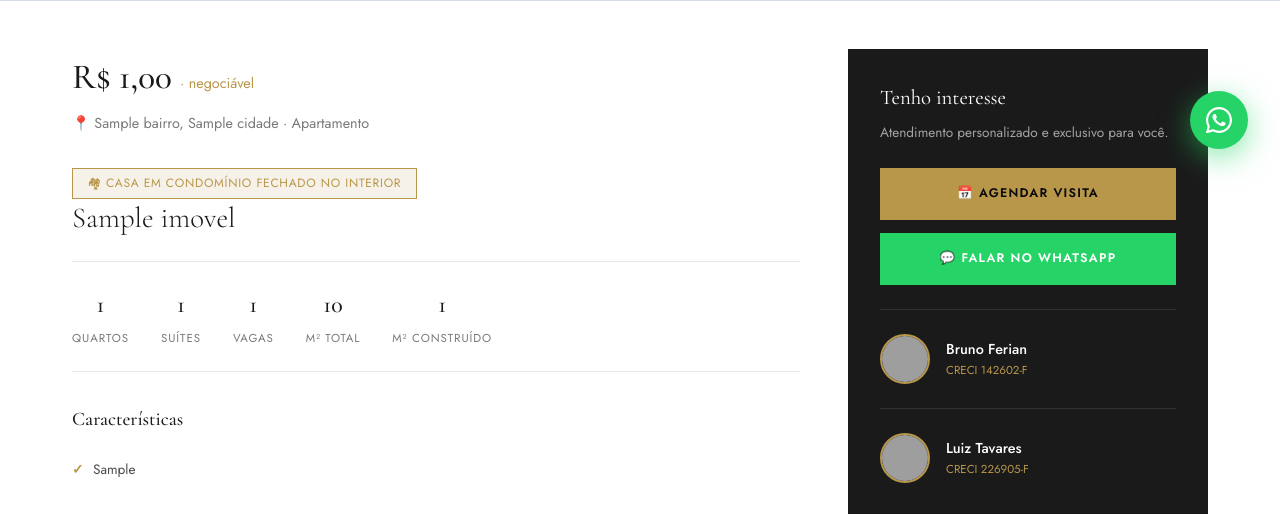
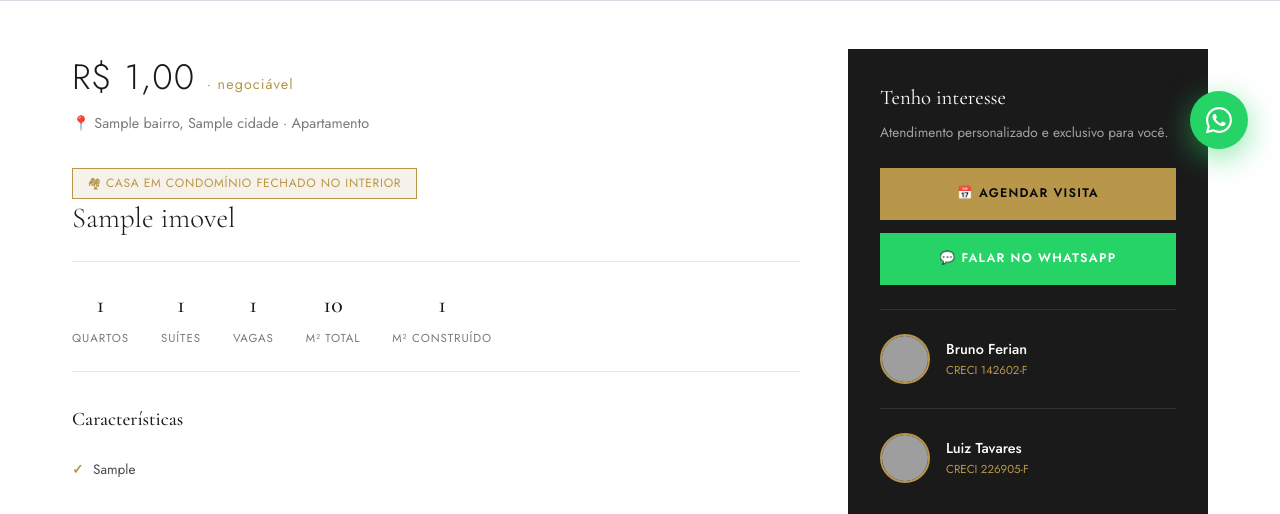
Before and after one commit to bferiandev/imoveis_project, a Django app: a page that uses templates/imoveis/detalhe.html in a window 1280 px wide. Shown: the part 619-1133 px from the top of the page. Run offline with Django 5.2, Linux system fonts and the light colour scheme; tables that the repository leaves empty hold one stand-in row (values such as "Sample post"); grey boxes marked "Sample" are stand-in pictures; some libraries are stand-ins or nearby versions; grey boxes are pictures that could not be loaded.

Commit message:
fix: alteração da fonte do valor do imóvel

```diff
--- a/templates/imoveis/detalhe.html
+++ b/templates/imoveis/detalhe.html
@@ -128,7 +128,7 @@
 /* ── DETAIL BODY ── */
 .detail-body { max-width: 1200px; margin: 0 auto; padding: 3rem 2rem; }
 .detail-grid { display: grid; grid-template-columns: 1fr 360px; gap: 3rem; }
-.detail-price { font-family: var(--font-serif); font-size: 2.2rem; font-weight: 500; color: var(--dark); margin-bottom: 0.4rem; }
+.detail-price { font-family: var(--font-sans); font-size: 2.2rem; font-weight: 300; color: var(--dark); margin-bottom: 0.4rem; letter-spacing: 0.03em; }
 .detail-loc { font-size: 0.9rem; color: var(--gray-500); margin-bottom: 1.5rem; }
 .detail-title { font-family: var(--font-serif); font-size: 1.8rem; font-weight: 300; color: var(--dark); margin-bottom: 1.5rem; line-height: 1.3; }
 .detail-specs { display: flex; gap: 2rem; padding: 1.5rem 0; border-top: 1px solid var(--gray-200); border-bottom: 1px solid var(--gray-200); margin-bottom: 2rem; flex-wrap: wrap; }
--- a/templates/imoveis/lista.html
+++ b/templates/imoveis/lista.html
@@ -24,7 +24,7 @@
 .prop-card:hover .card-img img{transform:scale(1.05)}
 .card-badge{position:absolute;top:1rem;left:1rem;background:var(--gold);color:var(--black);font-size:0.65rem;font-weight:600;letter-spacing:0.1em;text-transform:uppercase;padding:0.3rem 0.7rem}
 .card-body{padding:1.5rem}
-.card-price{font-family:var(--font-serif);font-size:1.5rem;font-weight:500;color:var(--dark);margin-bottom:0.3rem}
+.card-price{font-family:var(--font-sans);font-size:1.5rem;font-weight:300;color:var(--dark);margin-bottom:0.3rem;letter-spacing:0.03em}
 .card-loc{font-size:0.78rem;color:var(--gray-500);margin-bottom:0.75rem}
 .card-title{font-size:0.95rem;font-weight:500;color:var(--dark);margin-bottom:1rem;line-height:1.4}
 .card-feats{display:flex;gap:1.5rem;padding-top:1rem;border-top:1px solid var(--gray-100)}
```
